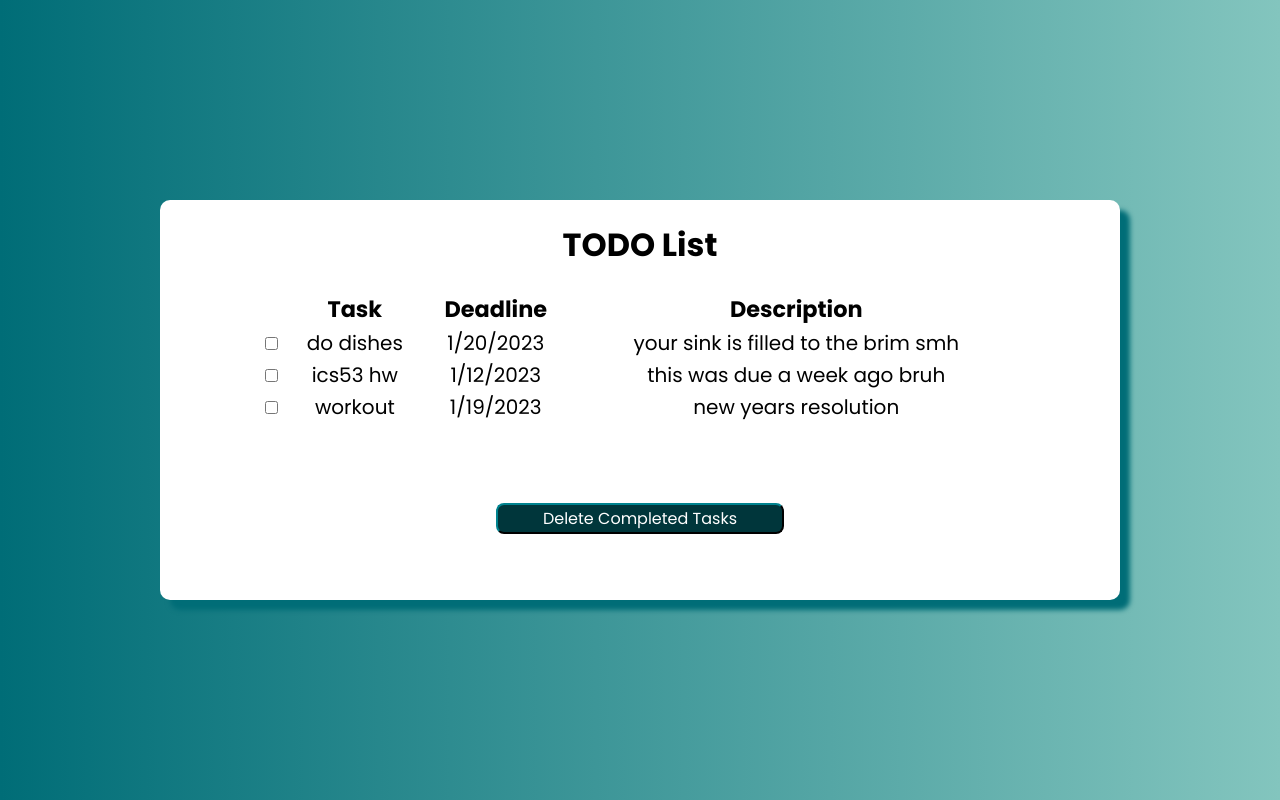
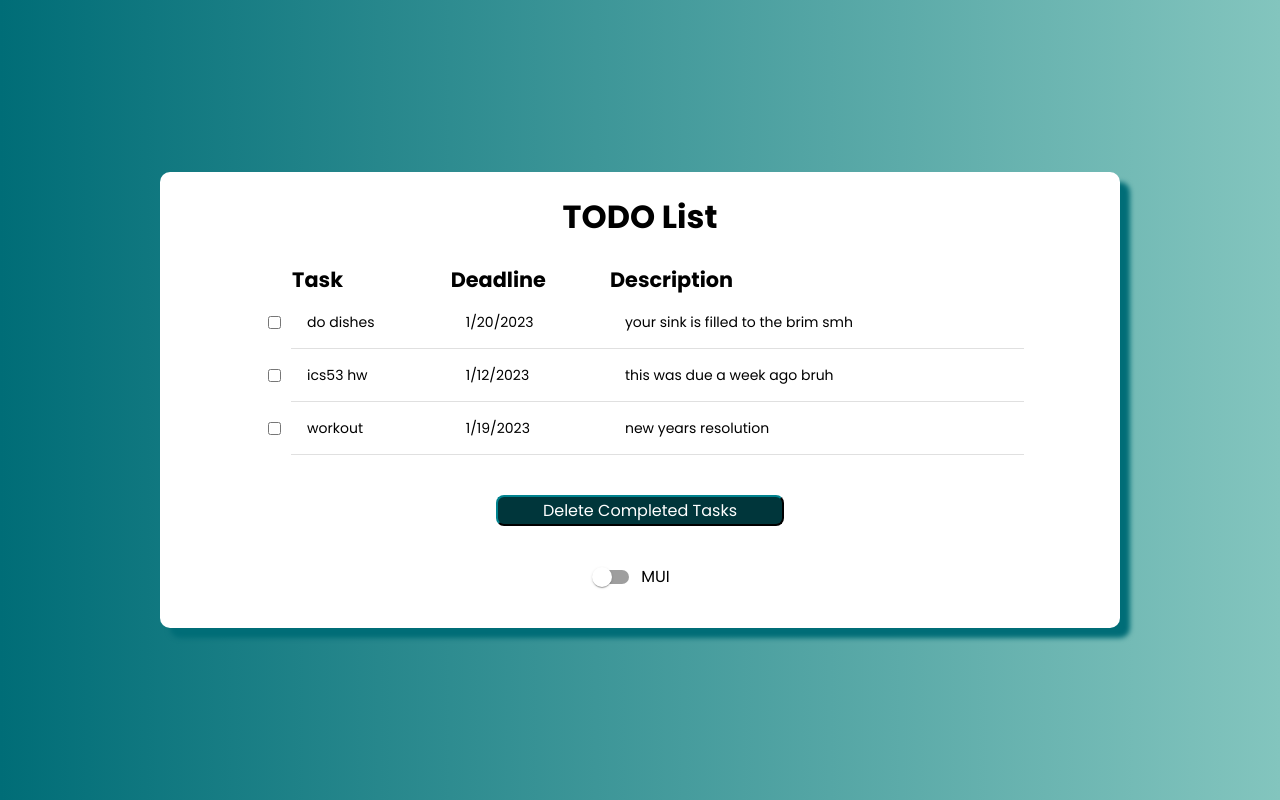
Before and after one commit to nmpham2/hack-at-uci-react-intro, a React (Create React App) app: page / in a window 1280 px wide. Built offline with nearby package versions, Linux system fonts and the light colour scheme.

Commit message:
added material ui version and toggle

```diff
--- a/src/App.css
+++ b/src/App.css
@@ -15,6 +15,5 @@
   background-color: white;
   border-radius: 10px;
   width: 75%;
-  height: 50%;
   box-shadow: 10px 10px 5px #006d77;
 }
--- a/src/components/Item.js
+++ b/src/components/Item.js
@@ -1,9 +1,11 @@
+import TableCell from '@mui/material/TableCell';
+
 function Item(props) {
     return (
       <>
-        <td>{props.data.name}</td>
-        <td>{props.data.deadline}</td>
-        <td>{props.data.description}</td>
+        <TableCell>{ props.data.name }</TableCell>
+        <TableCell>{ props.data.deadline }</TableCell>
+        <TableCell>{ props.data.description }</TableCell>
       </>
     );
   }
--- /dev/null
+++ b/src/components/MTODOList.js
@@ -0,0 +1,103 @@
+import { useState } from 'react';
+import Item from './Item.js';
+
+import Button from '@mui/material/Button';
+import Checkbox from '@mui/material/Checkbox';
+import Paper from '@mui/material/Paper';
+import Stack from '@mui/material/Stack';
+import Table from '@mui/material/Table';
+import TableBody from '@mui/material/TableBody';
+import TableCell from '@mui/material/TableCell';
+import TableContainer from '@mui/material/TableContainer';
+import TableHead from '@mui/material/TableHead';
+import TableRow from '@mui/material/TableRow';
+import Typography from '@mui/material/Typography';
+
+import { ThemeProvider, createTheme  } from '@mui/material/styles';
+
+const theme = createTheme({
+    palette: {
+      primary: {
+        main: '#00363B'
+      },
+      secondary: {
+        main: '#83c5be'
+      }
+    },
+    typography: {
+      fontFamily: ['Poppins', 'sans-serif'].join(','),
+      fontSize: 14,
+      h1: {
+        fontFamily: ['Poppins', 'sans-serif'].join(','),
+        fontSize: 36,
+        fontWeight: 'bold',
+      }
+    }
+});
+
+function MTODOList() {
+    const header = { name: 'Task', deadline: 'Deadline', description: 'Description'};
+
+    const [taskList, updateTaskList] = useState([
+        { name: 'do dishes', deadline: '1/20/2023', description: 'your sink is filled to the brim smh' },
+        { name: 'ics53 hw', deadline: '1/12/2023', description: 'this was due a week ago bruh'},
+        { name: 'workout', deadline: '1/19/2023', description: 'new years resolution'}
+    ]);
+
+    var tasksToDelete = [];
+
+    function onSelect(value) {
+        const index = tasksToDelete.indexOf(value);
+        // console.log(value);
+        if (index === -1) {
+            // if the value is not in tasksToDelete already, add it
+            tasksToDelete.push(value);
+        } else {
+            // if the value is already in tasksToDelete, remove it
+            tasksToDelete.splice(index, 1);
+        }
+        console.log("selected tasks ", tasksToDelete);
+    }
+
+    function onDelete() {
+        console.log("tasks to delete ", tasksToDelete);
+        updateTaskList(taskList.filter(task => !(tasksToDelete.includes(task))));
+
+        tasksToDelete = [];
+        console.log("tasks deleted");
+    }
+
+    return (
+        <ThemeProvider theme={ theme }>
+            <Stack spacing={5} justifyContent="space-evenly" pt={4} px={4}>
+                <Typography variant="h1">TODO List</Typography >
+                <TableContainer component= { Paper }>
+                    <Table>
+                    <TableHead>
+                        <TableRow>
+                            <TableCell></TableCell>
+                            <Item data={ header }></Item>
+                        </TableRow>
+                    </TableHead>
+                    <TableBody>
+                        { taskList.map((value) => {
+                            return (
+                                <TableRow key={ value.name } className="Item">
+                                    <TableCell><Checkbox onClick={() => onSelect(value) }/></TableCell>
+                                    <Item data={ value }></Item>
+                                </TableRow>
+                            )
+                        })}
+                    </TableBody>
+                    </Table>
+                </TableContainer>
+
+                <Button variant="contained" onClick={ onDelete } sx={{ borderRadius: 8 }}>
+                    Delete Completed Tasks
+                </Button>
+            </Stack>
+        </ThemeProvider>
+    );
+  }
+
+  export default MTODOList;
--- a/src/components/TODOList.css
+++ b/src/components/TODOList.css
@@ -3,7 +3,7 @@
 .List-Content {
     display: flex;
     flex-direction: column;
-    justify-content: center;
+    justify-content: space-evenly;
     text-align: center;
     align-items: center;
     align-content: center;
@@ -19,7 +19,7 @@
     font-size: 1em;
     width: 30%;
     transition-duration: 0.4s;
-    margin-top: 5em;
+    margin-top: 40px;
 }
 
 .Delete-Button:hover {
@@ -40,7 +40,8 @@ table {
 }
 
 th {
-    font-size: 1.4em;
+    font-size: 1.3em;
+    text-align: left;
 }
 
 td {
--- a/src/components/TODOList.js
+++ b/src/components/TODOList.js
@@ -34,6 +34,7 @@ function TODOList() {
 
     return (
         <div className="List-Content">
+            <h1>TODO List</h1>
             <table>
                 <thead>
                     <tr>
--- a/src/pages/Home.js
+++ b/src/pages/Home.js
@@ -1,11 +1,49 @@
-import TODOList from "../components/TODOList";
+import { useState } from 'react';
 import '../App.css';
 
+import MTODOList from "../components/MTODOList";
+import TODOList from "../components/TODOList";
+
+import Box from '@mui/material/Box';
+import FormControlLabel from '@mui/material/FormControlLabel';
+import Switch from '@mui/material/Switch';
+import { ThemeProvider, createTheme  } from '@mui/material/styles';
+
+const theme = createTheme({
+  palette: {
+    primary: {
+      main: '#00363B'
+    }
+  },
+  typography: {
+    fontFamily: ['Poppins', 'sans-serif'].join(',')
+  }
+});
+
 function Home() {
+  const [switchLabel, updateSwitchLabel] = useState('MUI');
+
+  function onSwitch() {
+    if (switchLabel === 'MUI') {
+      updateSwitchLabel('Manual CSS');
+      return;
+    }
+
+    updateSwitchLabel('MUI');
+  }
+
   return (
     <div className="Home">
-        <h1>TODO List</h1>
-        <TODOList></TODOList>
+        <ThemeProvider theme={ theme }>
+          { (switchLabel === 'Manual CSS' &&
+            <MTODOList></MTODOList>) ||
+            (switchLabel === 'MUI' &&
+            <TODOList></TODOList>)
+          }
+          <Box p={4}>
+            <FormControlLabel control={<Switch />} onChange={ onSwitch } label={ switchLabel } />
+          </Box>
+        </ThemeProvider>
     </div>
   );
 }
```
